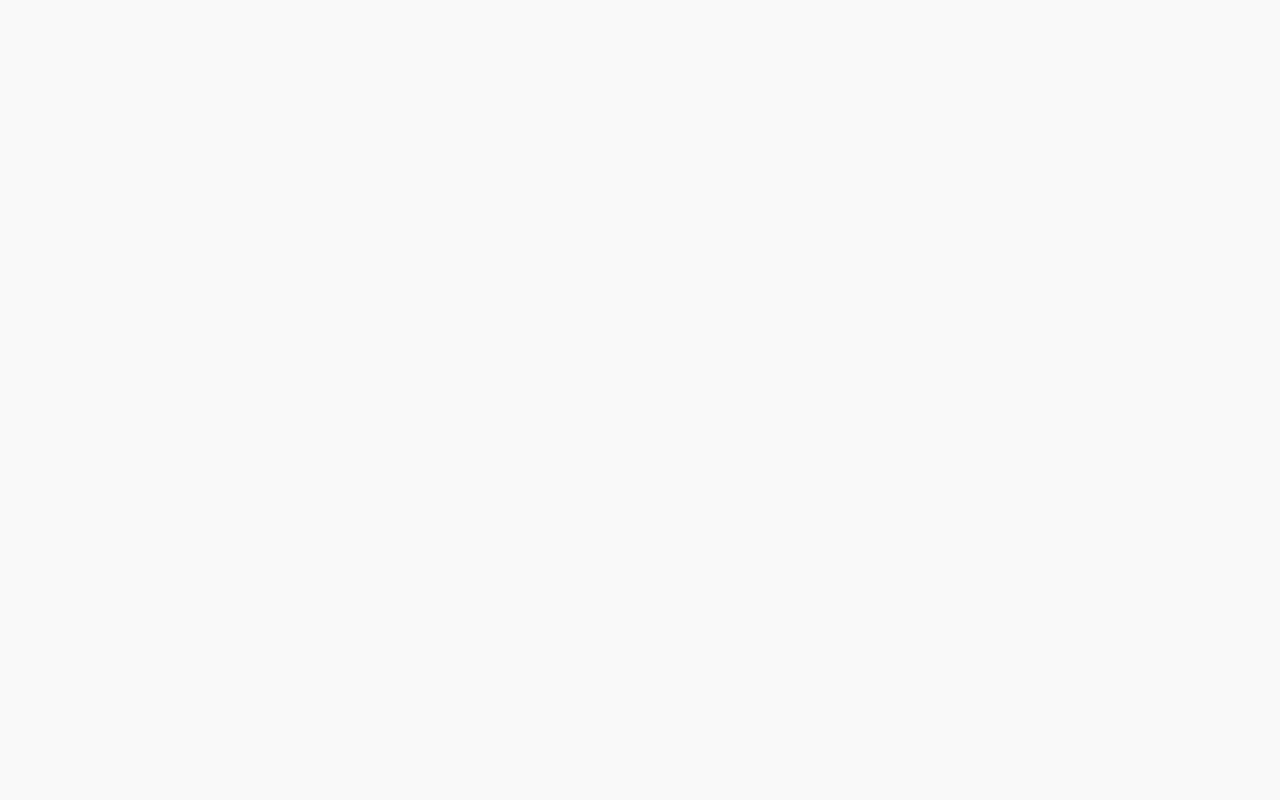
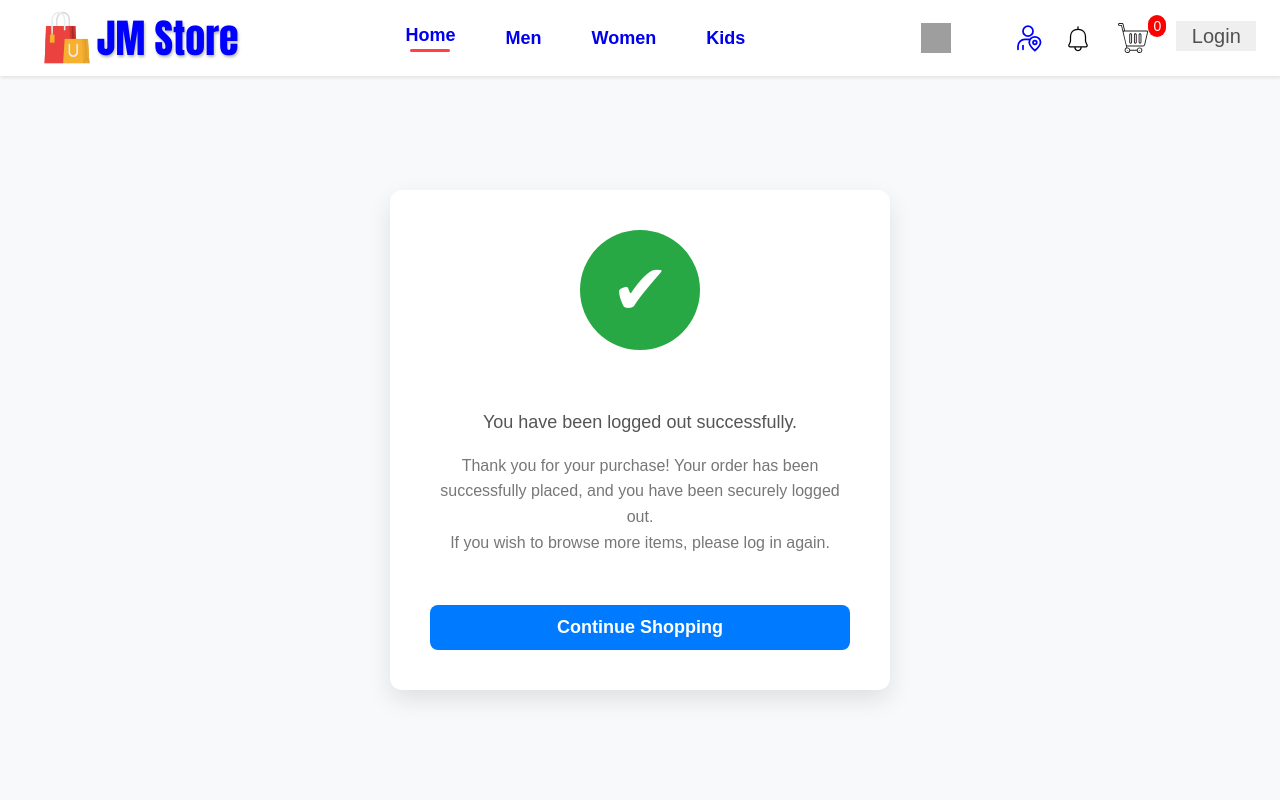
Before and after one commit to GianaTk7/ITProjects, a React (Create React App) app: page /Logout in a window 1280 px wide. Before the commit this address had no page. Shown: the top 800 px of the page. Built offline with nearby package versions, Linux system fonts and the light colour scheme; grey boxes are pictures that could not be loaded.

Commit message:
added logout page

```diff
--- a/package.json
+++ b/package.json
@@ -11,6 +11,7 @@
     "react-icons": "^5.3.0",
     "react-router-dom": "^6.26.2",
     "react-scripts": "5.0.1",
+    "stringify-object": "^5.0.0",
     "web-vitals": "^2.1.4"
   },
   "scripts": {
--- a/src/App.js
+++ b/src/App.js
@@ -18,6 +18,7 @@
 import Trackdelivery from './Components/TrackDelivery/Trackdelivery'
 import Letters from './Components/Letters/Letters'
 import Checkout from './Components/Checkout/Checkout'
+import Logout from './Components/Logout/Logout.jsx'
 function App() {
   return (
     <div>
@@ -42,6 +43,7 @@
             <Route path='/Fqas' element={<Fqas />} />
             <Route path='/Letters' element = {<Letters/>}/>
             <Route path='/Checkout' element={<Checkout />} />
+            <Route path ='/Logout' element ={< Logout/>}/>
           </Route>
         </Routes>
       </BrowserRouter>
--- a/src/Components/Checkout/Checkout.jsx
+++ b/src/Components/Checkout/Checkout.jsx
@@ -8,13 +8,14 @@
   const handlePlaceOrder = (e) => {
     e.preventDefault();
     alert("Order placed successfully!");
-    navigate("/order-confirmation");
+    navigate("/Logout"); // Navigate to the Logout page
   };
 
   return (
     <div className="Checkout">
       <h1>Checkout</h1>
       <div className="checkout-container">
+        {/* Shipping Details */}
         <div className="checkout-section">
           <h2>Shipping Details</h2>
           <form className="checkout-form">
@@ -35,18 +36,21 @@
           </form>
         </div>
 
+        {/* Order Summary */}
         <div className="checkout-section">
           <h2>Order Summary</h2>
           <div className="order-items">
             {cartItems && cartItems.length > 0 ? (
               cartItems.map((item) => (
                 <div key={item.id} className="order-item">
-                  <span>{item.name} x {item.quantity}</span>
+                  <span>
+                    {item.name} x {item.quantity}
+                  </span>
                   <span>${item.price * item.quantity}</span>
                 </div>
               ))
             ) : (
-              <div>No items in cart</div>
+              <div>3 items</div>
             )}
           </div>
           <div className="order-total">
@@ -55,6 +59,7 @@
           </div>
         </div>
 
+        {/* Payment Method */}
         <div className="checkout-section">
           <h2>Payment Method</h2>
           <div className="payment-method">
@@ -69,6 +74,8 @@
             </label>
           </div>
         </div>
+
+        {/* Checkout Button */}
         <button className="checkout-button" onClick={handlePlaceOrder}>
           Proceed to Checkout
         </button>
--- a/src/Components/Locationstrack/Tracker.jsx
+++ b/src/Components/Locationstrack/Tracker.jsx
@@ -7,8 +7,9 @@
       <div className="track">
         <Link to="/Fqas">
           <img
-            src="https://cdn.omni.mrpg.com/cdn/01/content/2023/wk16/home-faq-ic.png"
-            alt="frequently asked questions"
+            src="https://cdn.media.amplience.net/i/mrpricegroup/home-faq-ic.png?fmt=auto"
+            alt="frequently
+        asked questions"
             width="201"
             height="138"
             class="img-fluid"
@@ -18,9 +19,9 @@
       </div>
 
       <div className="track">
-        <Link to ="/Trackdelivery">
+        <Link to="/Trackdelivery">
           <img
-          src="https://cdn.omni.mrpg.com/cdn/01/content/2023/wk16/home-delivery-ic.png"
+            src="https://cdn.media.amplience.net/i/mrpricegroup/home-delivery-ic.png?fmt=auto"
             alt="delivery and returns"
             width="201"
             height="138"
@@ -31,9 +32,9 @@
       </div>
 
       <div className="track">
-        <Link to='/Locations'>
+        <Link to="/Locations">
           <img
-          src="https://cdn.omni.mrpg.com/cdn/01/content/2023/wk16/home-track-ic.png"
+            src="https://cdn.media.amplience.net/i/mrpricegroup/home-track-ic.png?fmt=auto"
             alt="track my order"
             width="202"
             height="138"
@@ -44,7 +45,7 @@
       </div>
       <div className="track">
         <img
-          src="https://cdn.omni.mrpg.com/cdn/01/content/2023/wk16/home-hts-ic.png"
+          src="https://cdn.media.amplience.net/i/mrpricegroup/home-hts-ic.png?fmt=auto"
           alt="how to shop"
           width="201"
           height="138"
--- a/src/Components/LogIn/Login.jsx
+++ b/src/Components/LogIn/Login.jsx
@@ -29,7 +29,7 @@
       localStorage.removeItem("rememberedEmail");
     }
 
-    fetch("http://3.85.109.52:8000/login", {
+    fetch("http://50.17.168.184:8000/login", {
       method: "POST",
       headers: {
         "Content-Type": "application/json",
--- /dev/null
+++ b/src/Components/Logout/Logout.jsx
@@ -0,0 +1,40 @@
+
+import React from "react";
+import "./logout.css"; // Import the external CSS file
+
+const Logout = () => {
+  return (
+    <div className="container">
+      <div className="card">
+        {/* Animated Green Checkmark */}
+        <div className="checkmark-container">
+          <div className="checkmark">&#10004;</div>
+        </div>
+
+        {/* Success Messages */}
+        <h1 className="heading">Order Placed Successfully!</h1>
+        <p className="sub-heading">You have been logged out successfully.</p>
+
+        {/* Additional Details */}
+        <p className="details">
+          Thank you for your purchase! Your order has been successfully placed,
+          and you have been securely logged out. <br />
+          If you wish to browse more items, please log in again.
+        </p>
+
+        {/* Return Button */}
+        <a
+          href="/"
+          className="button"
+        >
+          Continue Shopping
+        </a>
+      </div>
+    </div>
+  );
+};
+
+
+
+
+export default Logout
--- /dev/null
+++ b/src/Components/Logout/logout.css
@@ -0,0 +1,107 @@
+/* Container Styling */
+.container {
+    margin-top: 600px;
+    display: flex;
+    flex-direction: column;
+    justify-content: center;
+    align-items: center;
+    height: 100vh;
+    background-color: #f8f9fa;
+    font-family: 'Poppins', Arial, sans-serif;
+    color: #333;
+  }
+
+  /* Card Styling */
+  .card {
+    background-color: #ffffff;
+    padding: 40px;
+    border-radius: 12px;
+    text-align: center;
+    box-shadow: 0 10px 25px rgba(0, 0, 0, 0.1);
+    max-width: 500px;
+    animation: fadeIn 1s ease-in-out;
+  }
+
+  /* Checkmark Styling */
+  .checkmark-container {
+    width: 120px;
+    height: 120px;
+    border-radius: 50%;
+    background-color: #28a745;
+    display: flex;
+    justify-content: center;
+    align-items: center;
+    margin: 0 auto 20px;
+    animation: scaleUp 0.8s ease-out;
+  }
+
+  .checkmark {
+    color: #fff;
+    font-size: 70px;
+    transform: scale(0);
+    animation: popIn 0.6s ease-out forwards 0.5s;
+  }
+
+  /* Text Styling */
+  .heading {
+    font-size: 28px;
+    font-weight: bold;
+    margin-bottom: 10px;
+  }
+
+  .sub-heading {
+    font-size: 18px;
+    color: #555;
+    margin-bottom: 20px;
+  }
+
+  .details {
+    font-size: 16px;
+    color: #777;
+    line-height: 1.6;
+    margin-bottom: 30px;
+  }
+
+  /* Button Styling */
+  .button {
+    display: inline-block;
+    background-color: #007bff;
+    color: #fff;
+    padding: 12px 24px;
+    border-radius: 8px;
+    text-decoration: none;
+    font-weight: bold;
+    transition: background-color 0.3s ease;
+  }
+
+  .button:hover {
+    background-color: #0056b3;
+  }
+
+  /* Animations */
+  @keyframes fadeIn {
+    from {
+      opacity: 0;
+    }
+    to {
+      opacity: 1;
+    }
+  }
+
+  @keyframes scaleUp {
+    from {
+      transform: scale(0);
+    }
+    to {
+      transform: scale(1);
+    }
+  }
+
+  @keyframes popIn {
+    from {
+      transform: scale(0);
+    }
+    to {
+      transform: scale(1);
+    }
+  }
--- a/src/Components/SignUP/Signup.jsx
+++ b/src/Components/SignUP/Signup.jsx
@@ -24,7 +24,7 @@
     }
 
     try {
-      const response = await fetch("http://3.85.109.52:8000/signup", {
+      const response = await fetch("http://50.17.168.184:8000/signup", {
         method: "POST",
         headers: {
           "Content-Type": "application/json",
```
Also changed, not shown: 1 other file (tests, documents, lock files or other folders). Lines whose indentation alone changed are shown as unchanged.
